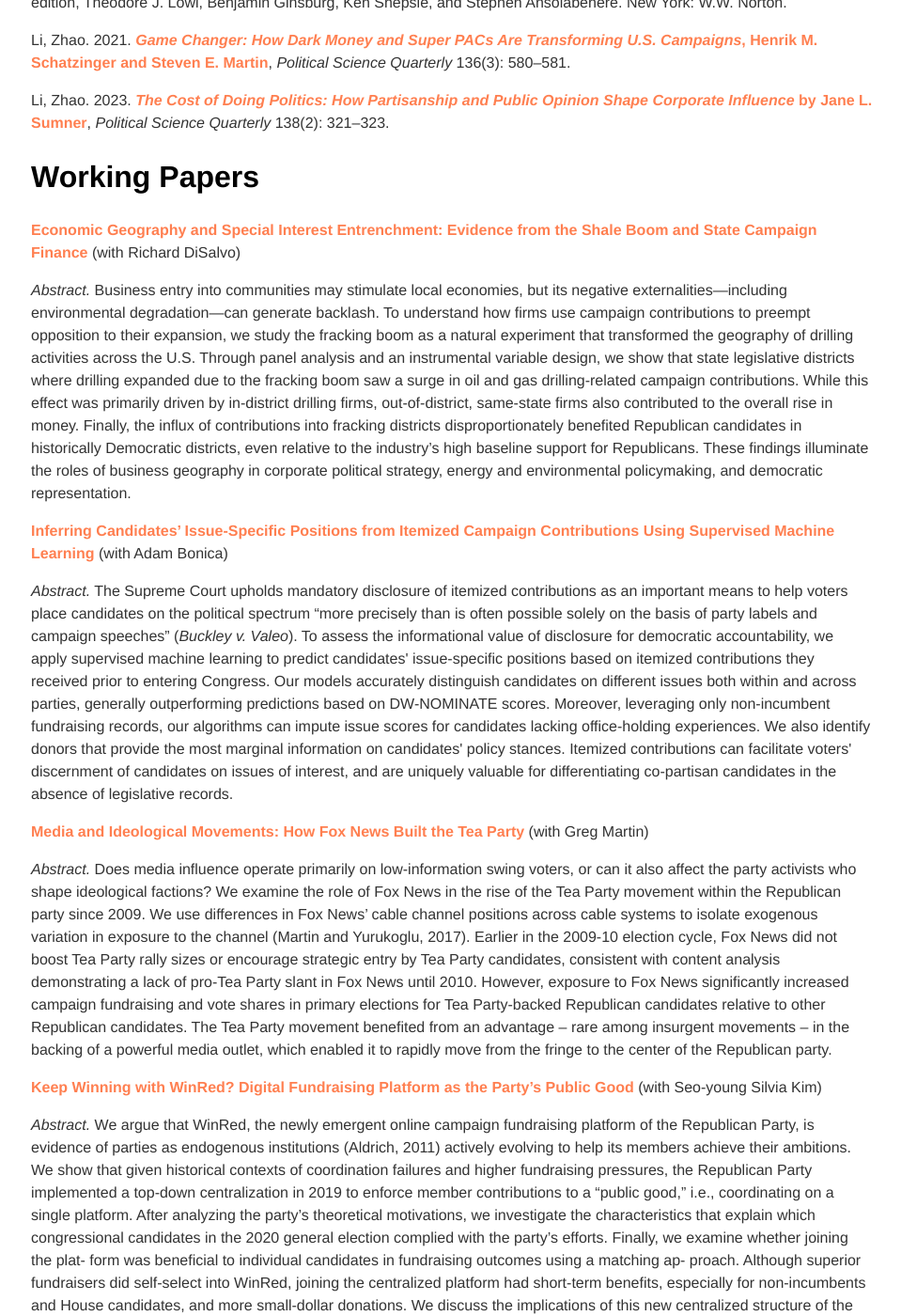
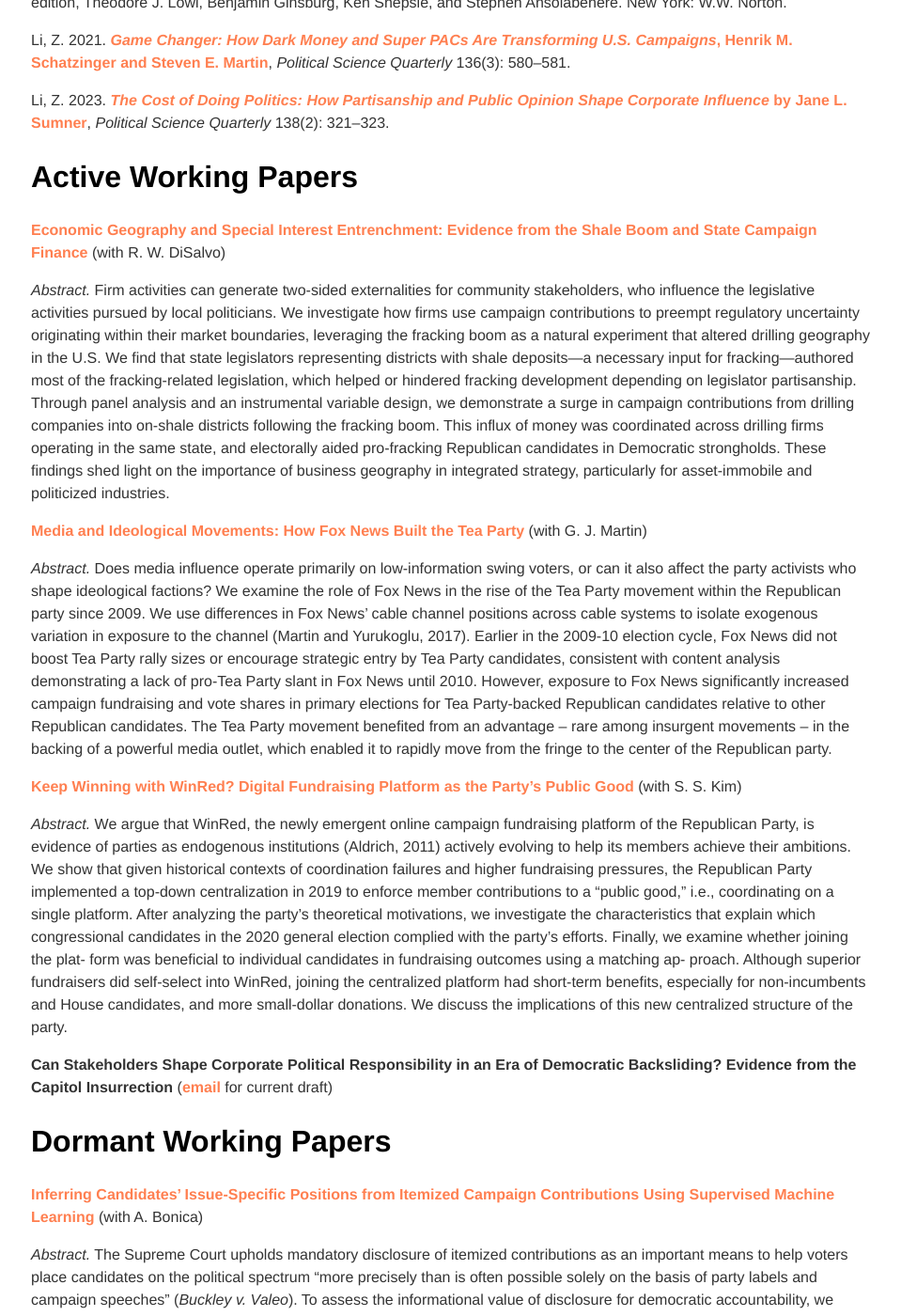
Before and after one commit to zhaoliresearch/zhaoliresearch.github.io, a Jekyll site: the page built from research/index.html, in a window 1280 px wide and 1400 px high, scrolled down 1293 px. Shown: the whole window at 94% size, without its empty margins (159-1118 px from the left). Built offline with Jekyll 4.4.1, drawn with Linux system fonts in a browser that asks for light colours; some of the changed text lies outside the part shown.

Commit message:
Update index.html

```diff
--- a/research/index.html
+++ b/research/index.html
@@ -4,26 +4,28 @@ title: Zhao Li, Ph.D.
 ---
 <div class="blurb">
 <h2>Peer-Reviewed Publications</h2>
-<p>Li, Zhao. 2018. <b><a href="https://www.cambridge.org/core/journals/american-political-science-review/article/how-internal-constraints-shape-interest-group-activities-evidence-from-accessseeking-pacs/2DF966405543A54CE0BC8BDE18307B56">"How Internal Constraints Shape Interest Group Activities: Evidence from Access-Seeking PACs."</a></b></a> <b><i>American Political Science Review</i></b> 112(4):792--808.</p>
+<p>Li, Z. 2018. <b><a href="https://www.cambridge.org/core/journals/american-political-science-review/article/how-internal-constraints-shape-interest-group-activities-evidence-from-accessseeking-pacs/2DF966405543A54CE0BC8BDE18307B56">"How Internal Constraints Shape Interest Group Activities: Evidence from Access-Seeking PACs."</a></b></a> <b><i>American Political Science Review</i></b> 112(4):792--808.</p>
   <p><i>Abstract.</i> Interest groups contribute much less to campaigns than legally allowed. Consequently, prevailing theories infer these contributions must yield minimal returns. I argue constraints on PAC fundraising may also explain why interest groups give little. I illuminate one such constraint: access-seeking PACs rely on voluntary donations from affiliated individuals (e.g., employees), and these PACs alienate donors with partisan preferences when giving to the opposite party. First, difference-in-differences analysis of real giving shows donors withhold donations to access-seeking PACs when PACs contribute to out-partisan politicians. Next, an original survey of corporate PAC donors demonstrates they know how their PACs allocate contributions across parties, and replicates the observational study in an experiment. Donors' partisanship thus limits access-seeking PACs' fundraising and influence. This provides a new perspective on why there is little interest group money in elections, and has broad implications for how partisan preferences and other internal constraints shape interest group strategy.</p>
-<p><b><a href="https://www.cambridge.org/core/journals/american-political-science-review/article/can-stakeholders-mobilize-businesses-for-the-protection-of-democracy-evidence-from-the-us-capitol-insurrection/A7CD01A4AF9FD3062702574B7941766A">Can Stakeholders Mobilize Businesses for the Protection of Democracy? Evidence from the U.S. Capitol Insurrection</b></a> (with Richard DiSalvo; forthcoming in the <b><i>American Political Science Review</i></b>)</p>
+<p>Li, Z. and R. W. DiSalvo. 2023. <b><a href="https://www.cambridge.org/core/journals/american-political-science-review/article/can-stakeholders-mobilize-businesses-for-the-protection-of-democracy-evidence-from-the-us-capitol-insurrection/A7CD01A4AF9FD3062702574B7941766A">"Can Stakeholders Mobilize Businesses for the Protection of Democracy? Evidence from the U.S. Capitol Insurrection."</a></b></a> <b><i>American Political Science Review</i></b> 117(3): 1130-1136.</p>
 <p><i>Abstract.</i> An unprecedented number of major U.S. companies announced changes to their campaign contributions following the Capitol insurrection on January 6th, 2021. We analyze the role of corporate stakeholders in these announcements as well as their implications for democratic institutions and business-government relations. Mirroring polarized public reactions to the Capitol insurrection, companies with more Democratic-leaning stakeholders (e.g., executives, employees, consumers) were more likely to publicly refuse contributing to Republican legislators who objected to the electoral college results. Moreover, these corporate pledges held up in available 2021 campaign finance records, implying potentially significant fundraising losses for said Republican legislators. Given increasing polarization and heightened expectations of the civic responsibility of businesses, the partisanship of corporate stakeholders may prove important in mobilizing businesses to protect democratic institutions (e.g., advocacy against voter restriction bills). However, such stakeholder pressure may also weaken businesses' bipartisan legislative coalitions and compel corporate influence-seeking activities to go dark.</p>
 <p><b><a href="https://www.journals.uchicago.edu/doi/10.1086/724958">When Do Campaign Donors Reject Extremists? Evidence from the U.S. Foreclosure Crisis</b> </a> (forthcoming in the <b><i>Journal of Politics</i></b>)</p>
 <p><i>Abstract.</i> Individual campaign donors offer reliable support for extremists in U.S. politics. Can such support waiver during economic crises, which often bolster extremists' popular appeals? Linking nationwide campaign finance and real estate transactions, I examine how the foreclosure crisis affected Republican donors’ willingness to donate to Tea Party candidates, an insurgent right-wing faction of the Republican party that opposed foreclosure relief. Individual-level longitudinal analyses demonstrate that Republican donors in distressed neighborhoods became less likely to contribute to Tea Party candidates, but continued to give to other, more mainstream, Republican candidates. The Tea Party movement's unsympathetic portrayal of underwater homeowners likely alienated Republican donors who witnessed neighbors of the same race as themselves suffering the plight of foreclosures. Despite the resulting fundraising losses, Tea Party candidates performed better in primary elections in crisis-stricken districts. These findings challenge long-standing claims about how the U.S. campaign finance system fuels polarization and extremism.</p>
 <h2>Invited Contributions</h2>
-<p>Li, Zhao. 2019. <b><a href="https://docs.google.com/viewer?a=v&pid=sites&srcid=dW1pY2guZWR1fHBvbGl0aWNhbC1lY29ub21pc3QtbmV3c2xldHRlcnxneDo2ZjY0NzVhMzJjNWE0NzZi">"Looking Inside the Black Box of Firms: A Proposal for A Research Agenda."</b></a> <i>The Political Economist</i> 15(2): 17-19.</p>
-<p>Li, Zhao. 2021. <b>"Analyzing the Evidence: Who's Funding Google's PAC?"</a></b> in <i>American Politics: Power and Purpose</i>, 16th edition, Theodore J. Lowi, Benjamin Ginsburg, Ken Shepsle, and Stephen Ansolabehere. New York: W.W. Norton.</p>
-<p>Li, Zhao. 2021. <b><a href="https://onlinelibrary.wiley.com/doi/10.1002/polq.13221"><i>Game Changer: How Dark Money and Super PACs Are Transforming U.S. Campaigns</i>, Henrik M. Schatzinger and Steven E. Martin</b></a>, <i>Political Science Quarterly </i> 136(3): 580–581.</p>
-<p>Li, Zhao. 2023. <b><a href="https://academic.oup.com/psq/article/138/2/321/7156628"><i>The Cost of Doing Politics: How Partisanship and Public Opinion Shape Corporate Influence</i> by Jane L.  Sumner</b></a>, <i>Political Science Quarterly </i> 138(2): 321–323.</p>
-<h2>Working Papers </h2>
-<p><b><a href="https://www.dropbox.com/s/i3kvtsxf0hrptey/DiSalvo%20and%20Li%20%282020%29.pdf?dl=0">Economic Geography and Special Interest Entrenchment: Evidence from the Shale Boom and State Campaign Finance</b></a> (with Richard DiSalvo)</p>
-<p><i>Abstract.</i> Business entry into communities may stimulate local economies, but its negative externalities—including environmental degradation—can generate backlash. To understand how firms use campaign contributions to preempt opposition to their expansion, we study the fracking boom as a natural experiment that transformed the geography of drilling activities across the U.S. Through panel analysis and an instrumental variable design, we show that state legislative districts where drilling expanded due to the fracking boom saw a surge in oil and gas drilling-related campaign contributions. While this effect was primarily driven by in-district drilling firms, out-of-district, same-state firms also contributed to the overall rise in money. Finally, the influx of contributions into fracking districts disproportionately benefited Republican candidates in historically Democratic districts, even relative to the industry’s high baseline support for Republicans. These findings illuminate the roles of business geography in corporate political strategy, energy and environmental policymaking, and democratic representation.</p>
-<p><b><a href="https://www.dropbox.com/s/6uie90whk4n7xdl/Bonica%20and%20Li%20%282021%29.pdf?dl=0">Inferring Candidates’ Issue-Specific Positions from Itemized Campaign Contributions Using Supervised Machine Learning</b></a> (with Adam Bonica)</p>
+<p>Li, Z. 2019. <b><a href="https://docs.google.com/viewer?a=v&pid=sites&srcid=dW1pY2guZWR1fHBvbGl0aWNhbC1lY29ub21pc3QtbmV3c2xldHRlcnxneDo2ZjY0NzVhMzJjNWE0NzZi">"Looking Inside the Black Box of Firms: A Proposal for A Research Agenda."</b></a> <i>The Political Economist</i> 15(2): 17-19.</p>
+<p>Li, Z. 2021. <b>"Analyzing the Evidence: Who's Funding Google's PAC?"</a></b> in <i>American Politics: Power and Purpose</i>, 16th edition, Theodore J. Lowi, Benjamin Ginsburg, Ken Shepsle, and Stephen Ansolabehere. New York: W.W. Norton.</p>
+<p>Li, Z. 2021. <b><a href="https://onlinelibrary.wiley.com/doi/10.1002/polq.13221"><i>Game Changer: How Dark Money and Super PACs Are Transforming U.S. Campaigns</i>, Henrik M. Schatzinger and Steven E. Martin</b></a>, <i>Political Science Quarterly </i> 136(3): 580–581.</p>
+<p>Li, Z. 2023. <b><a href="https://academic.oup.com/psq/article/138/2/321/7156628"><i>The Cost of Doing Politics: How Partisanship and Public Opinion Shape Corporate Influence</i> by Jane L.  Sumner</b></a>, <i>Political Science Quarterly </i> 138(2): 321–323.</p>
+<h2>Active Working Papers </h2>
+<p><b><a href="https://www.dropbox.com/s/i3kvtsxf0hrptey/DiSalvo%20and%20Li%20%282020%29.pdf?dl=0">Economic Geography and Special Interest Entrenchment: Evidence from the Shale Boom and State Campaign Finance</b></a> (with R. W. DiSalvo)</p>
+<p><i>Abstract.</i> Firm activities can generate two-sided externalities for community stakeholders, who influence the legislative activities pursued by local politicians. We investigate how firms use campaign contributions to preempt regulatory uncertainty originating within their market boundaries, leveraging the fracking boom as a natural experiment that altered drilling geography in the U.S. We find that state legislators representing districts with shale deposits—a necessary input for fracking—authored most of the fracking-related legislation, which helped or hindered fracking development depending on legislator partisanship. Through panel analysis and an instrumental variable design, we demonstrate a surge in campaign contributions from drilling companies into on-shale districts following the fracking boom. This influx of money was coordinated across drilling firms operating in the same state, and electorally aided pro-fracking Republican candidates in Democratic strongholds. These findings shed light on the importance of business geography in integrated strategy, particularly for asset-immobile and politicized industries.</p>
+<p><b><a href="https://www.dropbox.com/s/0oojfj1o23zayky/fox_news_tea_party.pdf?dl=0">Media and Ideological Movements: How Fox News Built the Tea Party</b></a> (with G. J. Martin)</p>
+<p><i>Abstract.</i> Does media influence operate primarily on low-information swing voters, or can it also affect the party activists who shape ideological factions? We examine the role of Fox News in the rise of the Tea Party movement within the Republican party since 2009. We use differences in Fox News’ cable channel positions across cable systems to isolate exogenous variation in exposure to the channel (Martin and Yurukoglu, 2017). Earlier in the 2009-10 election cycle, Fox News did not boost Tea Party rally sizes or encourage strategic entry by Tea Party candidates, consistent with content analysis demonstrating a lack of pro-Tea Party slant in Fox News until 2010. However, exposure to Fox News significantly increased campaign fundraising and vote shares in primary elections for Tea Party-backed Republican candidates relative to other Republican candidates. The Tea Party movement benefited from an advantage – rare among insurgent movements – in the backing of a powerful media outlet, which enabled it to rapidly move from the fringe to the center of the Republican party.</p>
+<p><b><a href="https://preprints.apsanet.org/engage/apsa/article-details/64272b24db1a20696e50b372">Keep Winning with WinRed? Digital Fundraising Platform as the Party’s Public Good</b></a> (with S. S. Kim)</p>
+<p><i>Abstract.</i> We argue that WinRed, the newly emergent online campaign fundraising platform of the Republican Party, is evidence of parties as endogenous institutions (Aldrich, 2011) actively evolving to help its members achieve their ambitions. We show that given historical contexts of coordination failures and higher fundraising pressures, the Republican Party implemented a top-down centralization in 2019 to enforce member contributions to a “public good,” i.e., coordinating on a single platform. After analyzing the party’s theoretical motivations, we investigate the characteristics that explain which congressional candidates in the 2020 general election complied with the party’s efforts. Finally, we examine whether joining the plat- form was beneficial to individual candidates in fundraising outcomes using a matching ap- proach. Although superior fundraisers did self-select into WinRed, joining the centralized platform had short-term benefits, especially for non-incumbents and House candidates, and more small-dollar donations. We discuss the implications of this new centralized structure of the party.</p>
+<p><b>Can Stakeholders Shape Corporate Political Responsibility in an Era of Democratic Backsliding? Evidence from the Capitol Insurrection</b> (<a href="mailto:zhaoliresearch@gmail.com">email</a> for current draft)</p>
+<h2>Dormant Working Papers </h2>
+<p><b><a href="https://www.dropbox.com/s/6uie90whk4n7xdl/Bonica%20and%20Li%20%282021%29.pdf?dl=0">Inferring Candidates’ Issue-Specific Positions from Itemized Campaign Contributions Using Supervised Machine Learning</b></a> (with A. Bonica)</p>
 <p><i>Abstract.</i> The Supreme Court upholds mandatory disclosure of itemized contributions as an important means to help voters place candidates on the political spectrum “more precisely than is often possible solely on the basis of party labels and campaign speeches” (<i>Buckley v. Valeo</i>). To assess the informational value of disclosure for democratic accountability, we apply supervised machine learning to predict candidates' issue-specific positions based on itemized contributions they received prior to entering Congress. Our models accurately distinguish candidates on different issues both within and across parties, generally outperforming predictions based on DW-NOMINATE scores. Moreover, leveraging only non-incumbent fundraising records, our algorithms can impute issue scores for candidates lacking office-holding experiences. We also identify donors that provide the most marginal information on candidates' policy stances. Itemized contributions can facilitate voters' discernment of candidates on issues of interest, and are uniquely valuable for differentiating co-partisan candidates in the absence of legislative records.</p>
-<p><b><a href="https://www.dropbox.com/s/0oojfj1o23zayky/fox_news_tea_party.pdf?dl=0">Media and Ideological Movements: How Fox News Built the Tea Party</b></a> (with Greg Martin)</p>
-<p><i>Abstract.</i> Does media influence operate primarily on low-information swing voters, or can it also affect the party activists who shape ideological factions? We examine the role of Fox News in the rise of the Tea Party movement within the Republican party since 2009. We use differences in Fox News’ cable channel positions across cable systems to isolate exogenous variation in exposure to the channel (Martin and Yurukoglu, 2017). Earlier in the 2009-10 election cycle, Fox News did not boost Tea Party rally sizes or encourage strategic entry by Tea Party candidates, consistent with content analysis demonstrating a lack of pro-Tea Party slant in Fox News until 2010. However, exposure to Fox News significantly increased campaign fundraising and vote shares in primary elections for Tea Party-backed Republican candidates relative to other Republican candidates. The Tea Party movement benefited from an advantage – rare among insurgent movements – in the backing of a powerful media outlet, which enabled it to rapidly move from the fringe to the center of the Republican party.</p>
-<p><b><a href="https://preprints.apsanet.org/engage/apsa/article-details/64272b24db1a20696e50b372">Keep Winning with WinRed? Digital Fundraising Platform as the Party’s Public Good</b></a> (with Seo-young Silvia Kim)</p>
-<p><i>Abstract.</i> We argue that WinRed, the newly emergent online campaign fundraising platform of the Republican Party, is evidence of parties as endogenous institutions (Aldrich, 2011) actively evolving to help its members achieve their ambitions. We show that given historical contexts of coordination failures and higher fundraising pressures, the Republican Party implemented a top-down centralization in 2019 to enforce member contributions to a “public good,” i.e., coordinating on a single platform. After analyzing the party’s theoretical motivations, we investigate the characteristics that explain which congressional candidates in the 2020 general election complied with the party’s efforts. Finally, we examine whether joining the plat- form was beneficial to individual candidates in fundraising outcomes using a matching ap- proach. Although superior fundraisers did self-select into WinRed, joining the centralized platform had short-term benefits, especially for non-incumbents and House candidates, and more small-dollar donations. We discuss the implications of this new centralized structure of the party.</p>
 <p><b>Lemons in the Political Marketplace: A Big-Data Approach to Detect ‘Scam PACs’</b> (<a href="mailto:zhaoliresearch@gmail.com">email</a> for current draft)</p>
 <p><i>Abstract.</i> ‘Scam PACs’ are political action committees (PACs) in the United States that raise campaign contributions to enrich their creators (e.g., political consultants) instead of advancing the campaigns or causes they purport to champion. In the 2018 election cycle alone alleged scam PACs collectively raised more than $106 million, which could have fully funded 140 average House campaigns. Scam PACs’ proliferation and lack of regulatory oversight not only undermine PACs’ accountability to donors, but also generate a lemons problem in the political marketplace. To reduce the information asymmetry that donors face in discerning scam PACs, I first examine how scam PACs that have been identified by media reports differ from comparable legitimate PACs on aggregate attributes related to their solicitation strategies, fundraising and expenditure patterns, regulatory compliance, donor characteristics, and PAC donor and personnel networks. Building on these descriptive analyses, I construct a supervised machine learning algorithm that systematically detects scam PACs in U.S. federal elections.</p>
 </div><!-- /.blurb -->
```
